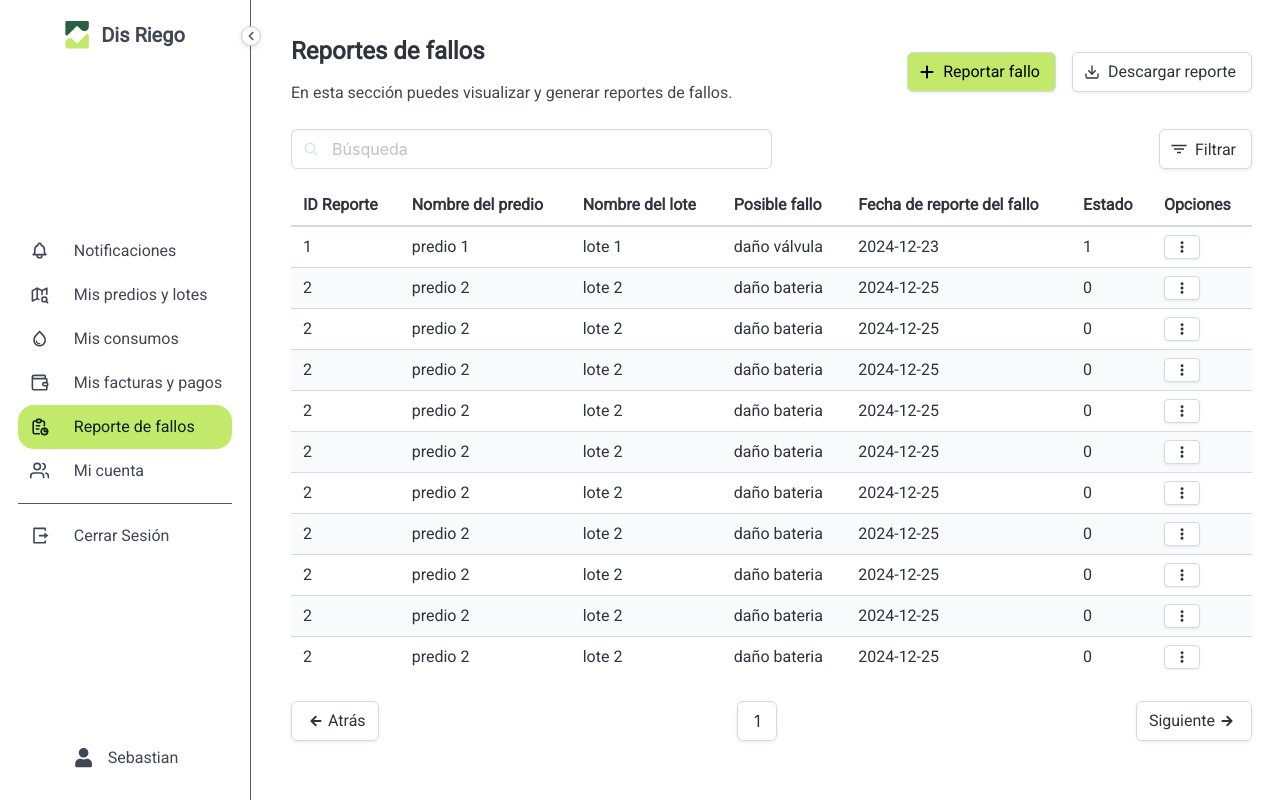
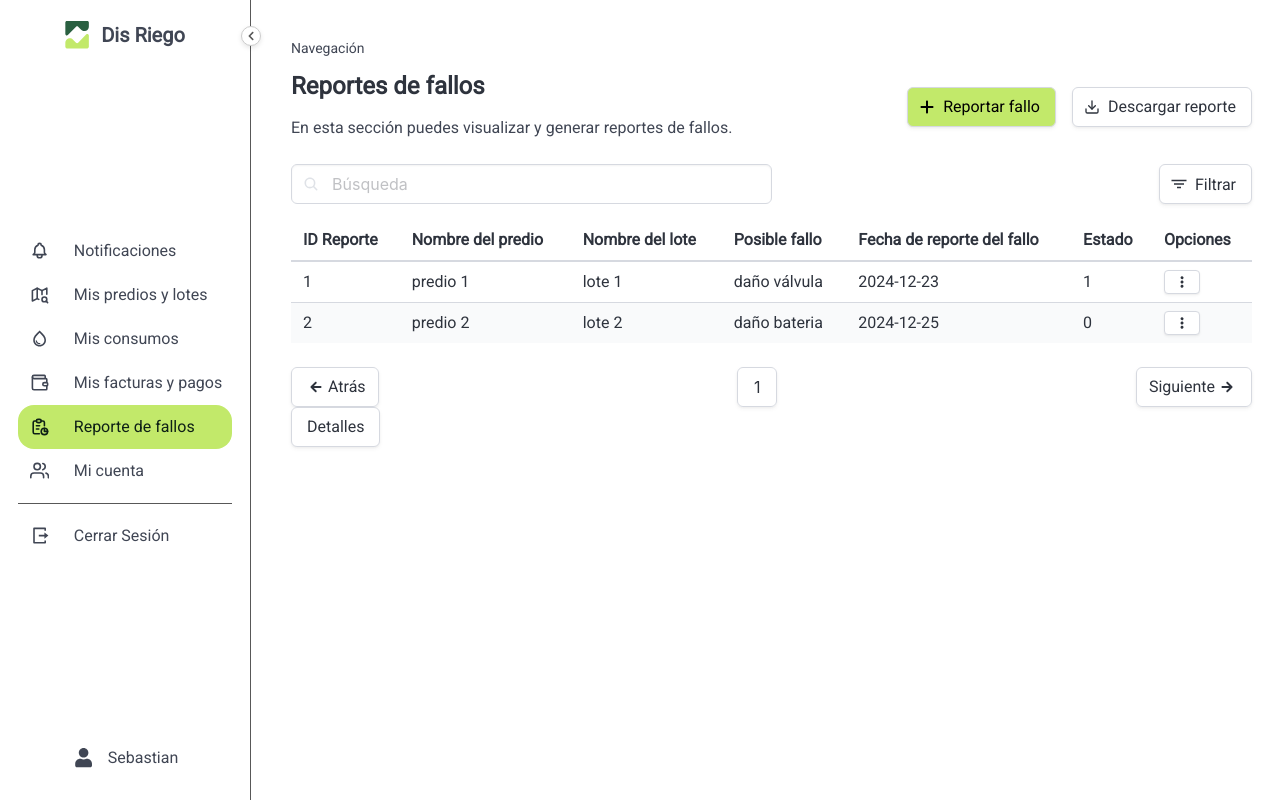
Before and after one commit to DisRiego/DisRiego_Frontend_Web, a React (Vite) app: page /dashboard/report in a window 1280 px wide. Built offline with nearby package versions, Linux system fonts and the light colour scheme.

Commit message:
Add: Se crea el componente de Navegation el cual permitira navegar entre las diferentes ventanas de cada una de las opciones del Sidebar

```diff
--- a/src/App.jsx
+++ b/src/App.jsx
@@ -15,6 +15,7 @@ function AppContent() {
         <Route path="/login" element={<Login />} />
         <Route path="/dashboard" element={<Dashboard />} />
         <Route path="/dashboard/:id" element={<Dashboard />} />
+        <Route path="/dashboard/report/:id" element={<Dashboard />} />
       </Routes>
     </>
   );
--- a/src/components/dashboard/Fault_report.jsx
+++ b/src/components/dashboard/Fault_report.jsx
@@ -1,4 +1,5 @@
 import { useState, useEffect } from "react";
+import { useNavigate } from "react-router-dom";
 import Head from "./Head";
 import Search from "./Search";
 import Filter from "./Filter";
@@ -7,6 +8,7 @@ import Pagination from "./Pagination";
 
 const Fault_report = () => {
   const [data, setData] = useState([]);
+  const navegation = useNavigate();
 
   const head_data = {
     title: "Reportes de fallos",
@@ -53,79 +55,7 @@ const Fault_report = () => {
         fallo: "daño bateria",
         fecha: "2024-12-25",
         estado: "0",
-      },
-      {
-        id: 2,
-        predio: "predio 2",
-        lote: "lote 2",
-        fallo: "daño bateria",
-        fecha: "2024-12-25",
-        estado: "0",
-      },
-      {
-        id: 2,
-        predio: "predio 2",
-        lote: "lote 2",
-        fallo: "daño bateria",
-        fecha: "2024-12-25",
-        estado: "0",
-      },
-      {
-        id: 2,
-        predio: "predio 2",
-        lote: "lote 2",
-        fallo: "daño bateria",
-        fecha: "2024-12-25",
-        estado: "0",
-      },
-      {
-        id: 2,
-        predio: "predio 2",
-        lote: "lote 2",
-        fallo: "daño bateria",
-        fecha: "2024-12-25",
-        estado: "0",
-      },
-      {
-        id: 2,
-        predio: "predio 2",
-        lote: "lote 2",
-        fallo: "daño bateria",
-        fecha: "2024-12-25",
-        estado: "0",
-      },
-      {
-        id: 2,
-        predio: "predio 2",
-        lote: "lote 2",
-        fallo: "daño bateria",
-        fecha: "2024-12-25",
-        estado: "0",
-      },
-      {
-        id: 2,
-        predio: "predio 2",
-        lote: "lote 2",
-        fallo: "daño bateria",
-        fecha: "2024-12-25",
-        estado: "0",
-      },
-      {
-        id: 2,
-        predio: "predio 2",
-        lote: "lote 2",
-        fallo: "daño bateria",
-        fecha: "2024-12-25",
-        estado: "0",
-      },
-      {
-        id: 2,
-        predio: "predio 2",
-        lote: "lote 2",
-        fallo: "daño bateria",
-        fecha: "2024-12-25",
-        estado: "0",
-      },
+      }
     ]);
   }, []);
 
@@ -144,6 +74,10 @@ const Fault_report = () => {
     { icon: "LuDownload", name: "Descargar" },
   ];
 
+  const handleOnClick = async () => {
+    navegation("detail");
+  };
+
   return (
     <>
       <Head head_data={head_data} />
@@ -153,6 +87,7 @@ const Fault_report = () => {
       </div>
       <Table columns={columns} data={mapData} options={options}/>
       <Pagination/>
+      <button className="button" onClick={handleOnClick}>Detalles</button>
     </>
   );
 };
--- /dev/null
+++ b/src/components/dashboard/Invoice_detail.jsx
@@ -0,0 +1,19 @@
+import { useNavigate } from "react-router-dom";
+
+const Invoice_detail = () => {
+  const navegation = useNavigate();
+
+  const handleOnClick = async () => {
+    navegation("/dashboard/report");
+  };
+  return (
+    <>
+      <h1>Detalle de la Factura</h1>
+      <button className="button" onClick={handleOnClick}>
+        Volver
+      </button>
+    </>
+  );
+};
+
+export default Invoice_detail;
--- /dev/null
+++ b/src/components/dashboard/Names_navegation.js
@@ -0,0 +1,5 @@
+const Names_navegation = {
+
+}
+
+export default Names_navegation
--- /dev/null
+++ b/src/components/dashboard/Navegation.jsx
@@ -0,0 +1,9 @@
+const Navegation = () => {
+  return (
+    <>
+      <div className="navegation">Navegación</div>
+    </>
+  );
+};
+
+export default Navegation;
--- a/src/components/dashboard/sidebar/Option_user.jsx
+++ b/src/components/dashboard/sidebar/Option_user.jsx
@@ -60,7 +60,7 @@ const Option_user = ({ handleOptionChange, selectedOption, isCollapsed }) => {
         </Link>
         <Link
           className={`navbar-item ${
-            selectedOption === "report" ? "selected" : ""
+            selectedOption === "report" || "detail" ? "selected" : ""
           }`}
           onClick={() => handleOptionChange("report")}
           to="/dashboard/report"
--- a/src/pages/Dashboard.jsx
+++ b/src/pages/Dashboard.jsx
@@ -1,8 +1,11 @@
 import { useEffect, useState } from "react";
 import { useParams } from "react-router-dom";
 import Sidebar from "../components/Sidebar";
+import Navegation from "../components/dashboard/Navegation";
 import Notification from "../components/dashboard/Notification";
 import Fault_report from "../components/dashboard/Fault_report";
+import Invoice_detail from "../components/dashboard/Invoice_detail";
+
 
 const Dashboard = () => {
   const { id } = useParams();
@@ -34,6 +37,8 @@ const Dashboard = () => {
         return <Notification />;
       case "report":
         return <Fault_report />;
+      case "detail":
+        return <Invoice_detail />;
     }
   };
 
@@ -46,7 +51,10 @@ const Dashboard = () => {
             selectedOption={selectedOption}
           />
         </div>
-        <div className="column column-option">{renderSelectedComponent()}</div>
+        <div className="column column-option">
+          <Navegation />
+          {renderSelectedComponent()}
+        </div>
       </div>
     </>
   );
--- a/src/styles/index.css
+++ b/src/styles/index.css
@@ -1,6 +1,7 @@
 :root {
   --bulma-text-family: "Roboto";
   --bulma-title-size: 30px;
+  --text-navegation-size: 14px;
 }
 
 span,
@@ -19,6 +20,12 @@ td {
 
 .navbar-item span.icon {
   font-size: 1.2rem;
+}
+
+.navegation{
+  margin-bottom: 1em;
+  font-family: var(--bulma-text-family);
+  font-size: var(--text-navegation-size);
 }
 
 .sidebar {
```
